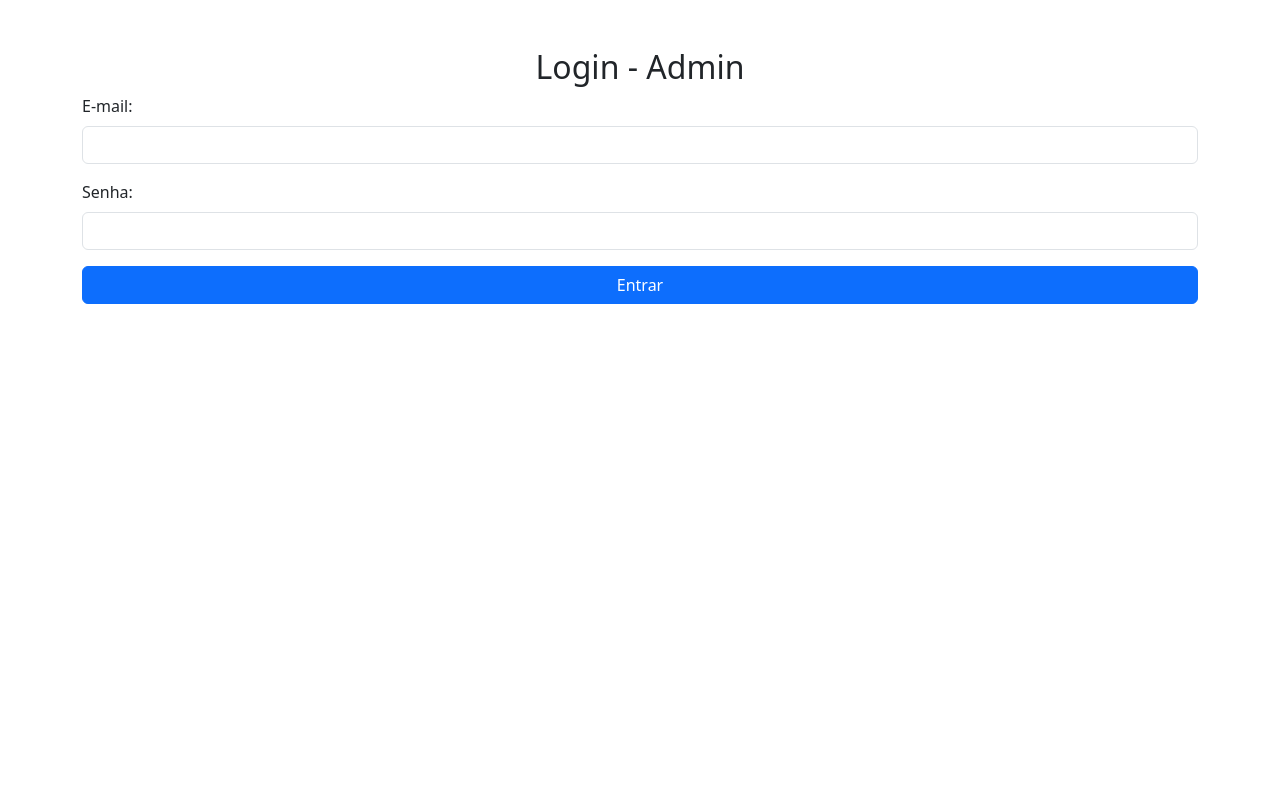
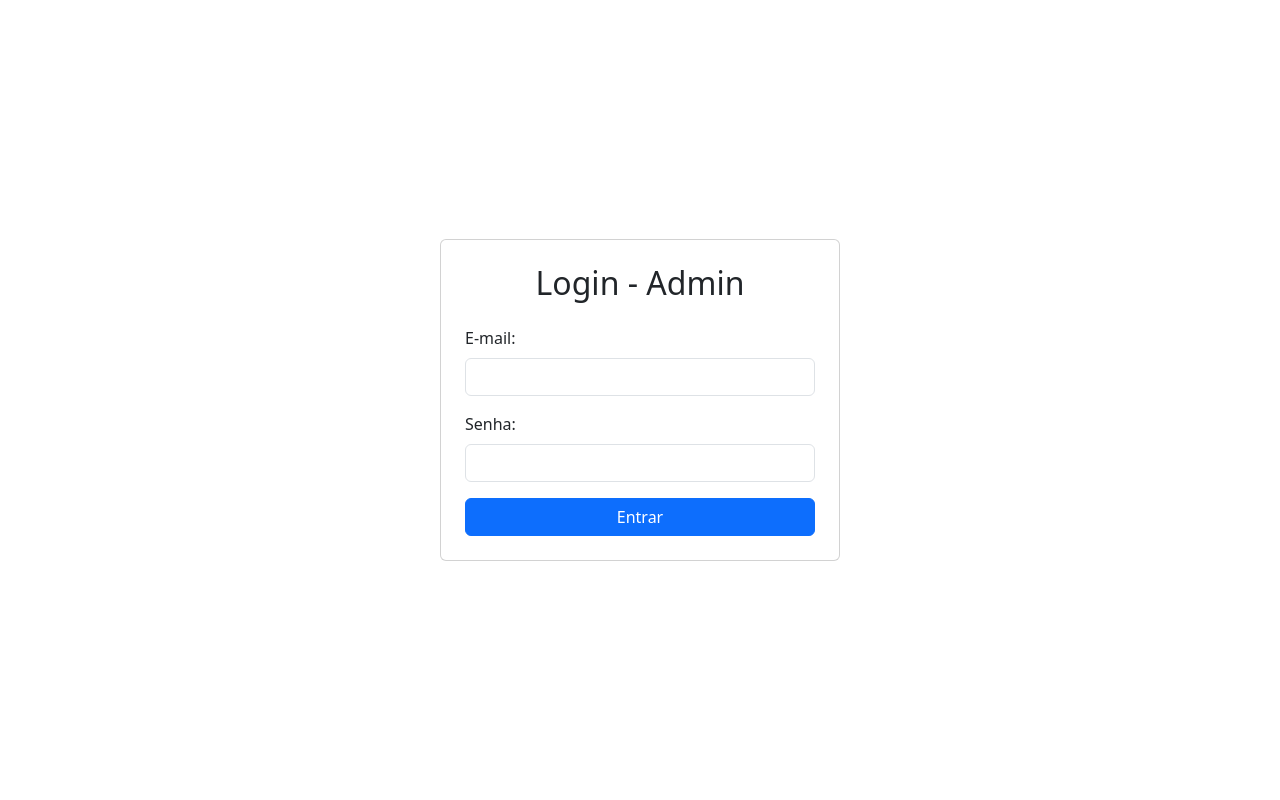
Before and after one commit to PedroHenriqueAzevedo/parque_jovem, a PHP site: page /admin/login.php in a window 1280 px wide. Run offline with PHP 8.4, Linux system fonts and the light colour scheme.

Commit message:
atualizado

```diff
--- a/admin/index.php
+++ b/admin/index.php
@@ -27,7 +27,7 @@ if (!isset($_SESSION['admin_logged_in'])) {
         <a href="sabatina/listar.php" class="btn btn-success btn-lg">
             <i class="bi bi-journal"></i> Gerenciar Escola Sabatina
         </a>
-        <a href="../logout.php" class="btn btn-danger btn-lg">
+        <a href="../admin/logout.php" class="btn btn-danger btn-lg">
             <i class="bi bi-box-arrow-right"></i> Sair
         </a>
     </div>
--- a/admin/login.php
+++ b/admin/login.php
@@ -12,11 +12,14 @@ if (isset($_SESSION['admin_logged_in']) && $_SESSION['admin_logged_in'] === true
     <meta charset="UTF-8">
     <meta name="viewport" content="width=device-width, initial-scale=1.0">
     <title>Login - Parque Joven</title>
-    <link rel="stylesheet" href="assets/css/bootstrap.min.css">
+    <link rel="stylesheet" href="../assets/css/bootstrap.min.css">
+    <link rel="stylesheet" href="../assets/css/bootstrap.min.css">
+    <link rel="stylesheet" href="https://cdn.jsdelivr.net/npm/bootstrap-icons/font/bootstrap-icons.css">
 </head>
 <body>
-<div class="container mt-5">
-    <h2 class="text-center">Login - Admin</h2>
+<div class="container d-flex justify-content-center align-items-center" style="height: 100vh;">
+    <div class="card p-4" style="width: 100%; max-width: 400px;">
+        <h2 class="text-center mb-4">Login - Admin</h2>
 
         <!-- Mensagem de erro -->
         <?php if (isset($_GET['erro'])): ?>
@@ -37,6 +40,8 @@ if (isset($_SESSION['admin_logged_in']) && $_SESSION['admin_logged_in'] === true
             <button type="submit" class="btn btn-primary w-100">Entrar</button>
         </form>
     </div>
+</div>
+
 <script src="assets/js/bootstrap.bundle.min.js"></script>
 </body>
 </html>
```
Lines whose indentation alone changed are shown as unchanged.
